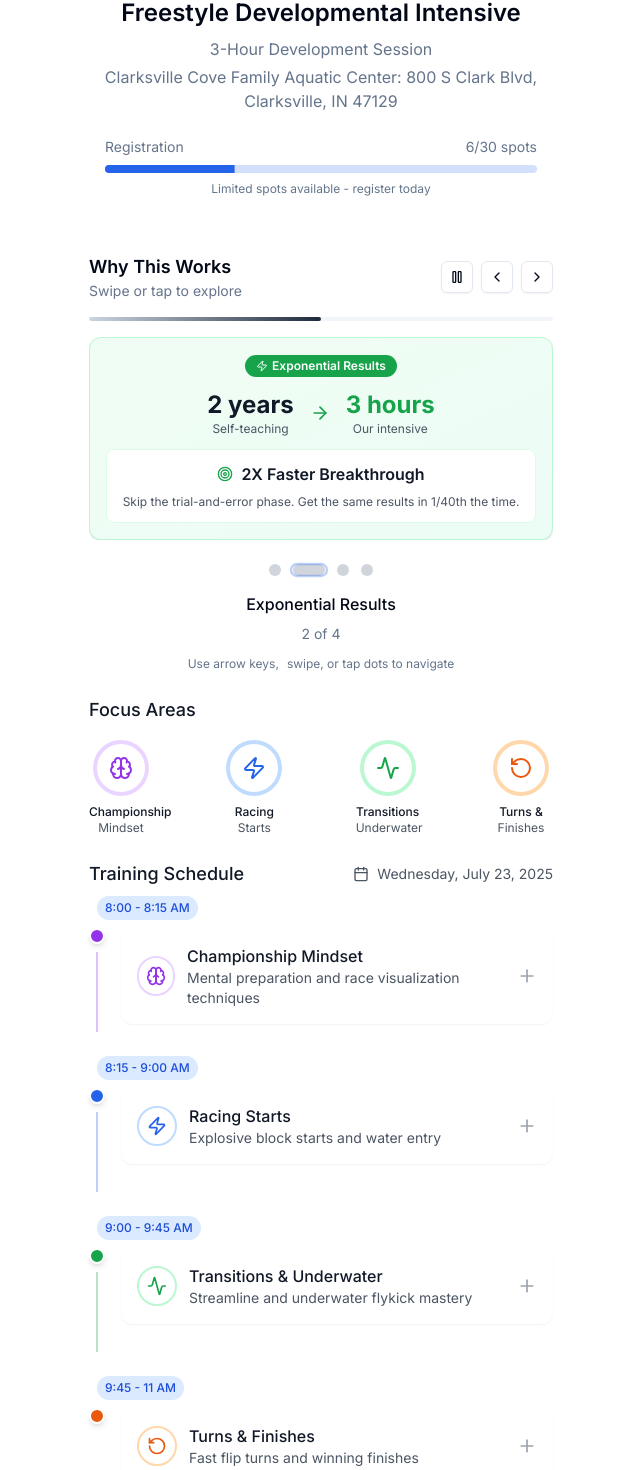
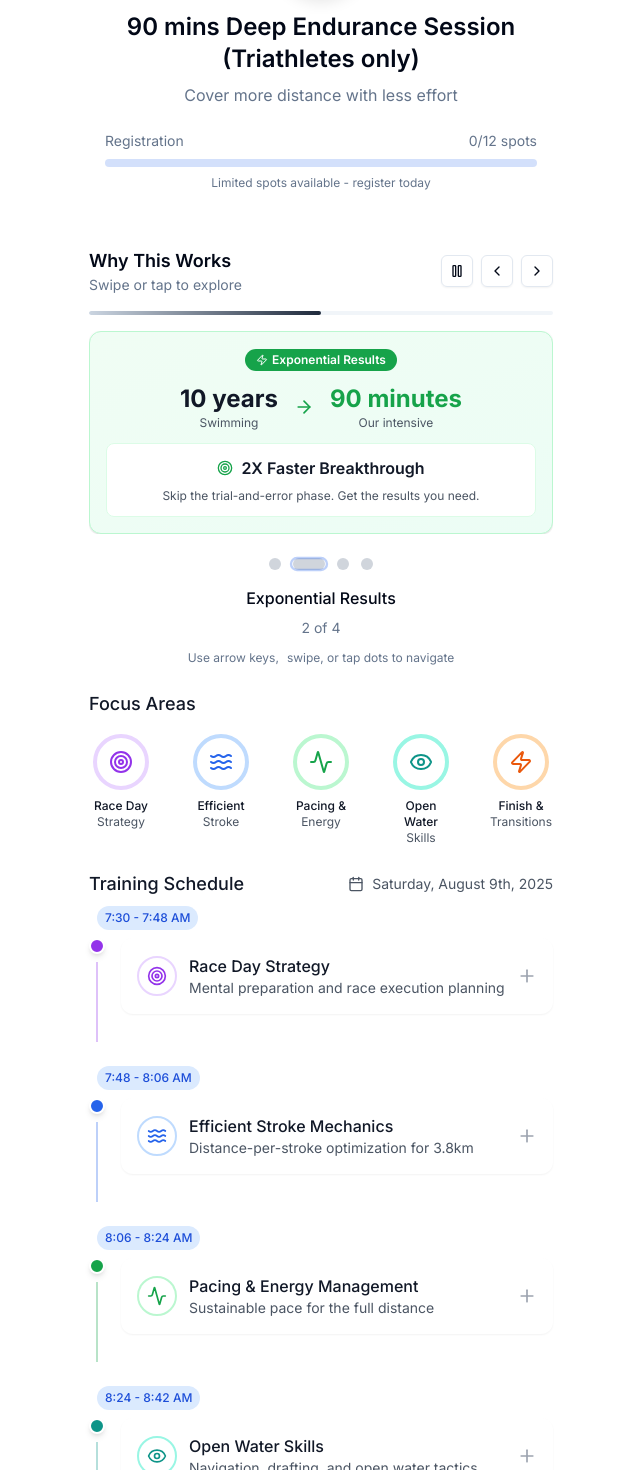
Before and after one commit to cblon/thespeedwithin, a Next.js app: page / in a window 1280 px wide. Shown: the part 238-1708 px from the top of the page, without its empty margins (319-959 px from the left). Built offline with nearby package versions, Linux system fonts and the light colour scheme.

Commit message:
initial commit

```diff
--- a/app/layout.tsx
+++ b/app/layout.tsx
@@ -6,13 +6,13 @@ import "./globals.css"
 const inter = Inter({ subsets: ["latin"] })
 
 export const metadata: Metadata = {
-  title: "Freestyle Developmental Intensive - Elite Swim Academy",
+  title: "90 mins Deep Endurance Session (Triathletes only)",
   description:
     "4-hour developmental intensive focusing on championship mindset, racing starts, transitions, freestyle stroke, and turns & finishes.",
   keywords: ["swimming", "freestyle", "training", "intensive", "coaching"],
   authors: [{ name: "Elite Swim Academy" }],
   openGraph: {
-    title: "Freestyle Developmental Intensive - Elite Swim Academy",
+    title: "90 mins Deep Endurance Session (Triathletes only)",
     description: "4-hour developmental intensive for competitive swimmers",
     type: "website",
     locale: "en_US",
--- a/app/page.tsx
+++ b/app/page.tsx
@@ -12,53 +12,153 @@ import { SwipeablePersuasionCarousel } from "@/components/swipeable-persuasion-c
 import { SkinInGame } from "@/components/skin-in-game"
 
 const focusAreas: FocusArea[] = [
-  { icon: Brain, color: "purple-600", borderColor: "purple-200", title: "Championship", subtitle: "Mindset" },
-  { icon: Zap, color: "blue-600", borderColor: "blue-200", title: "Racing", subtitle: "Starts" },
-  { icon: Activity, color: "green-600", borderColor: "green-200", title: "Transitions", subtitle: "Underwater" },
-  // { icon: Waves, color: "teal-600", borderColor: "teal-200", title: "Freestyle", subtitle: "Stroke" },
-  { icon: RotateCcw, color: "orange-600", borderColor: "orange-200", title: "Turns &", subtitle: "Finishes" },
+      {
+      icon: Target,
+      color: "purple-600",
+      borderColor: "purple-200",
+      title: "Race Day",
+      subtitle: "Strategy",
+    },
+    {
+      icon: Waves,
+      color: "blue-600",
+      borderColor: "blue-200",
+      title: "Efficient",
+      subtitle: "Stroke",
+    },
+    {
+      icon: Activity,
+      color: "green-600",
+      borderColor: "green-200",
+      title: "Pacing &",
+      subtitle: "Energy",
+    },
+    {
+      icon: Eye,
+      color: "teal-600",
+      borderColor: "teal-200",
+      title: "Open Water",
+      subtitle: "Skills",
+    },
+    {
+      icon: Zap,
+      color: "orange-600",
+      borderColor: "orange-200",
+      title: "Finish &",
+      subtitle: "Transitions",
+    },
+  // { icon: Brain, color: "purple-600", borderColor: "purple-200", title: "Championship", subtitle: "Mindset" },
+  // { icon: Zap, color: "blue-600", borderColor: "blue-200", title: "Racing", subtitle: "Starts" },
+  // { icon: Activity, color: "green-600", borderColor: "green-200", title: "Transitions", subtitle: "Underwater" },
+  // // { icon: Waves, color: "teal-600", borderColor: "teal-200", title: "Freestyle", subtitle: "Stroke" },
+  // { icon: RotateCcw, color: "orange-600", borderColor: "orange-200", title: "Turns &", subtitle: "Finishes" },
 ]
 
 const scheduleData: ScheduleItem[] = [
         {
-    time: "8:00 - 8:15 AM",
-    title: "Championship Mindset",
-    icon: Brain,
+        time: "7:30 - 7:48 AM",
+        title: "Race Day Strategy",
+        icon: Target,
         color: "purple",
-    description: "Mental preparation and race visualization techniques",
+        description: "Mental preparation and race execution planning",
         details: [
-      // "Pre-race mental preparation strategies",
-      // "Visualization techniques for optimal performance",
-      "Building confidence and focus",
-      // "Managing competition nerves",
+          "Pre-race warm-up and mental preparation",
+          "Mass start positioning and strategy",
+          "Dealing with contact and chaos",
+          "Staying calm and focused in open water",
         ],
       },
       {
-    time: "8:15 - 9:00 AM",
-    title: "Racing Starts",
-    icon: Zap,
+        time: "7:48 - 8:06 AM",
+        title: "Efficient Stroke Mechanics",
+        icon: Waves,
         color: "blue",
-    description: "Explosive block starts and water entry",
+        description: "Distance-per-stroke optimization for 3.8km",
         details: [
-      "Optimal block positioning and setup",
-      "Explosive start technique",
-      "Perfect water entry angles",
-      // "Reaction time improvement",
+          "High elbow catch for maximum propulsion",
+          "Body rotation and core engagement",
+          "Streamlined body position",
+          "Bilateral breathing technique",
         ],
       },
       {
-    time: "9:00 - 9:45 AM",
-    title: "Transitions & Underwater",
+        time: "8:06 - 8:24 AM",
+        title: "Pacing & Energy Management",
         icon: Activity,
         color: "green",
-    description: "Streamline and underwater flykick mastery",
+        description: "Sustainable pace for the full distance",
         details: [
-      "Perfect streamline positioning",
-      "Powerful underwater flykick technique",
-      "Optimal kick count strategy",
-      "Seamless breakout timing",
+          "Finding your sustainable threshold pace",
+          "Negative split strategy",
+          "Energy conservation techniques",
+          "Heart rate and effort management",
         ],
       },
+      {
+        time: "8:24 - 8:42 AM",
+        title: "Open Water Skills",
+        icon: Eye,
+        color: "teal",
+        description: "Navigation, drafting, and open water tactics",
+        details: [
+          "Sighting technique without breaking rhythm",
+          "Swimming straight and course navigation",
+          "Drafting and pack swimming",
+          "Dealing with currents and conditions",
+        ],
+      },
+      {
+        time: "8:42 - 9:00 AM",
+        title: "Finish & Transitions",
+        icon: Zap,
+        color: "orange",
+        description: "Race day execution and T1 preparation",
+        details: [
+          "Wetsuit swimming technique adjustments",
+          "Fast wetsuit removal in T1",
+          "Race day logistics and preparation",
+          "Swim-to-bike transition strategy",
+        ],
+      },
+  // {
+  //   time: "8:00 - 8:15 AM",
+  //   title: "Championship Mindset",
+  //   icon: Brain,
+  //   color: "purple",
+  //   description: "Mental preparation and race visualization techniques",
+  //   details: [
+  //     // "Pre-race mental preparation strategies",
+  //     // "Visualization techniques for optimal performance",
+  //     "Building confidence and focus",
+  //     // "Managing competition nerves",
+  //   ],
+  // },
+  // {
+  //   time: "8:15 - 9:00 AM",
+  //   title: "Racing Starts",
+  //   icon: Zap,
+  //   color: "blue",
+  //   description: "Explosive block starts and water entry",
+  //   details: [
+  //     "Optimal block positioning and setup",
+  //     "Explosive start technique",
+  //     "Perfect water entry angles",
+  //     // "Reaction time improvement",
+  //   ],
+  // },
+  // {
+  //   time: "9:00 - 9:45 AM",
+  //   title: "Transitions & Underwater",
+  //   icon: Activity,
+  //   color: "green",
+  //   description: "Streamline and underwater flykick mastery",
+  //   details: [
+  //     "Perfect streamline positioning",
+  //     "Powerful underwater flykick technique",
+  //     "Optimal kick count strategy",
+  //     "Seamless breakout timing",
+  //   ],
+  // },
   // {
   //   time: "10:15 - 11:00 AM",
   //   title: "Freestyle Stroke",
@@ -72,30 +172,30 @@ const scheduleData: ScheduleItem[] = [
   //     "Catch and pull technique",
   //   ],
   // },
-  {
-    time: "9:45 - 11 AM",
-    title: "Turns & Finishes",
-    icon: RotateCcw,
-    color: "orange",
-    description: "Fast flip turns and winning finishes",
-    details: [
-      "High-speed flip turn technique",
-      "Wall approach optimization",
-      "Powerful push-off mechanics",
-      "Race-winning finish strategy",
-    ],
-  },
+  // {
+  //   time: "9:45 - 11 AM",
+  //   title: "Turns & Finishes",
+  //   icon: RotateCcw,
+  //   color: "orange",
+  //   description: "Fast flip turns and winning finishes",
+  //   details: [
+  //     "High-speed flip turn technique",
+  //     "Wall approach optimization",
+  //     "Powerful push-off mechanics",
+  //     "Race-winning finish strategy",
+  //   ],
+  // },
 ]
 
 const registrationData: RegistrationData = {
-  current: 6,
-  total: 30,
-  progressValue: 30,
+  current: 0,
+  total: 12,
+  progressValue: 0,
 }
 
   // Pricing - Investment
  const pricing:any = {
-    duration: "Freestyle Developmental Intensive",
+    duration: "90 mins Deep Endurance Session (Triathletes only)",
     price: "$100",
     description: "",
   }
@@ -206,12 +306,12 @@ const offering: any = [
       },
       newNormal: {
         id: 'new-normal',
-        title: 'Industry Standard',
+        title: 'The Standard',
         color: 'from-purple-500 to-indigo-500',
         component: 'NewNormal',
         data: {
           badge: {
-            text: 'Industry Standard',
+            text: 'The Standard',
             icon: Star
           },
           title: 'This is How Elite Swimmers Train',
@@ -341,15 +441,15 @@ export default function FreestyleIntensivePage() {
 
   return (
     <div className="min-h-screen bg-background">
-      <AnimatedHeader title="Freestyle Developmental Intensive" onBackClick={handleBackClick} />
+      <AnimatedHeader title="90 mins Deep Endurance Session (Triathletes only)" onBackClick={handleBackClick} />
 
       <main className="px-6 py-6 space-y-6 max-w-lg mx-auto">
 
 
         <HeroSection
           icon={Waves}
-          title="Freestyle Developmental Intensive"
-          subtitle="3-Hour Development Session"
+          title="90 mins Deep Endurance Session (Triathletes only)"
+          subtitle="Cover more distance with less effort"
           registration={registrationData}
         />
         <SwipeablePersuasionCarousel
@@ -362,7 +462,7 @@ export default function FreestyleIntensivePage() {
 
         <FocusAreas areas={focusAreas} />
 
-        <ScheduleTimeline date="Wednesday, July 23, 2025" items={scheduleData} />
+        <ScheduleTimeline date="Saturday, August 9th, 2025" items={scheduleData} />
 
           <SkinInGame delay={2.1} />
 
@@ -379,7 +479,7 @@ export default function FreestyleIntensivePage() {
           venmoUsername={payment?.venmoUsername || "elite-swim-academy"}
           venmoLink={payment?.venmoLink}
           qrCodeUrl={payment?.qrCodeUrl}
-          programTitle={"Freestyle Developmental Intensive"}
+          programTitle={"90 mins Deep Endurance Session (Triathletes only)"}
         />
       )}
         <br />
--- a/components/contact-info.tsx
+++ b/components/contact-info.tsx
@@ -32,9 +32,9 @@ export function ContactInfo({ name, email, phone, delay = 3.2 }: ContactInfoProp
         </span>
       </motion.p>
       <motion.p initial={{ opacity: 0 }} animate={{ opacity: 1 }} transition={{ duration: 0.4, delay: delay + 0.2 }}>
-        Coming soon
+        {/* Coming soon         */}
       </motion.p>
-      <Link href="https://forms.gle/5dorqWKurRpAz3LL9" passHref legacyBehavior>
+      <Link href="https://www.instagram.com/the.fishbowl.swim.community" passHref legacyBehavior>
         <motion.a
           whileHover={{ scale: 1.1, color: '#ff5722' }}
           whileTap={{ scale: 0.95 }}
@@ -48,7 +48,7 @@ export function ContactInfo({ name, email, phone, delay = 3.2 }: ContactInfoProp
             color: '#000',
           }}
         >
-          Join the newsletter
+          Follow on Instagram
         </motion.a>
       </Link>
 
--- a/components/new-normal.tsx
+++ b/components/new-normal.tsx
@@ -23,25 +23,24 @@ export function NewNormal({ delay = 1.1, className }: NewNormalProps) {
           <div className="text-center">
             <Badge className="bg-purple-600 text-white mb-3">
               <Star className="h-3 w-3 mr-1" />
-              Industry Standard
+             The Standard
             </Badge>
 
-            <h4 className="font-semibold text-gray-900 mb-2">This is How Elite Swimmers Train</h4>
+            <h4 className="font-semibold text-gray-900 mb-2">This is How Swimmers Train</h4>
             <p className="text-sm text-gray-700 mb-4">
-              Intensive technique sessions aren't optional anymore. They're the baseline for serious competitive
-              swimmers.
+              Swim efficiency sessions aren't optional anymore. They're the baseline for long distance swimming.
             </p>
 
             <div className="grid grid-cols-2 gap-3">
               <div className="bg-white rounded-lg p-3 border border-purple-100">
                 <TrendingUp className="h-5 w-5 text-purple-600 mx-auto mb-1" />
-                <div className="text-lg font-bold text-gray-900">89%</div>
-                <div className="text-xs text-gray-600">D1 recruits use intensives</div>
+                <div className="text-lg font-bold text-gray-900">92%</div>
+                <div className="text-xs text-gray-600">Distance swimmers use swim intensives</div>
               </div>
               <div className="bg-white rounded-lg p-3 border border-purple-100">
                 <Users className="h-5 w-5 text-purple-600 mx-auto mb-1" />
                 <div className="text-lg font-bold text-gray-900">Top 10%</div>
-                <div className="text-xs text-gray-600">All train this way</div>
+                <div className="text-xs text-gray-600">All prioritize efficiency</div>
               </div>
             </div>
           </div>
--- a/components/plain-vanilla.tsx
+++ b/components/plain-vanilla.tsx
@@ -12,10 +12,10 @@ interface PlainVanillaProps {
 
 export function PlainVanilla({ delay = 1.3, className }: PlainVanillaProps) {
   const steps = [
-    "Identify your biggest technique flaw",
-    "Apply the correct biomechanical fix",
-    "Practice with immediate feedback",
-    "Lock in the new muscle memory",
+    "Distance per stroke over stroke rate",
+    "Save energy for bike + marathon",
+    "Swim straight, draft effectively",
+    "Race day execution plan",
   ]
 
   return (
@@ -33,7 +33,7 @@ export function PlainVanilla({ delay = 1.3, className }: PlainVanillaProps) {
               Simple Truth
             </Badge>
             <h4 className="font-semibold text-gray-900">It's Actually Pretty Obvious</h4>
-            <p className="text-sm text-gray-700 mt-1">Fast swimming isn't mysterious. It's just 4 simple steps:</p>
+            <p className="text-sm text-gray-700 mt-1">Fast distance swimming isn't mysterious. It's just 4 simple steps:</p>
           </div>
 
           <div className="space-y-2">
--- a/components/sections/hero-section.tsx
+++ b/components/sections/hero-section.tsx
@@ -48,14 +48,15 @@ export function HeroSection({ icon: Icon, title, subtitle, registration, delay =
         {subtitle}
       </motion.p>
 
-      <motion.p
+
+      {/* <motion.p
         className="text-muted-foreground mb-6"
         initial={{ opacity: 0, y: 10 }}
         animate={{ opacity: 1, y: 0 }}
         transition={{ duration: 0.5, delay: delay + 0.3 }}
       >
      Clarksville Cove Family Aquatic Center: 800 S Clark Blvd, Clarksville, IN 47129
-      </motion.p>
+      </motion.p> */}
 
       <motion.div
         className="mt-6 px-4"
--- a/components/skin-in-game.tsx
+++ b/components/skin-in-game.tsx
@@ -28,7 +28,7 @@ export function SkinInGame({ delay = 0.9, className }: SkinInGameProps) {
               <Badge className="bg-blue-600 text-white mb-2">Our Guarantee</Badge>
               <h4 className="font-semibold text-gray-900 mb-2">Coach's Personal Promise</h4>
               <p className="text-sm text-gray-700 mb-3">
-                If you don't see technique improvement within 30 days, I'll personally coach you for free
+                If you don't feel better in the water before your race, I'll personally coach you for free
                 until you do.
               </p>
               <div className="flex items-center gap-2">
--- a/components/two-x-multiplier.tsx
+++ b/components/two-x-multiplier.tsx
@@ -28,14 +28,14 @@ export function TwoXMultiplier({ delay = 0.7, className }: TwoXMultiplierProps)
 
             <div className="flex items-center justify-center gap-4 mb-3">
               <div className="text-center">
-                <div className="text-2xl font-bold text-gray-900">2 years</div>
-                <div className="text-xs text-gray-600">Self-teaching</div>
+                <div className="text-2xl font-bold text-gray-900">10 years</div>
+                <div className="text-xs text-gray-600">Swimming</div>
               </div>
 
               <ArrowRight className="h-5 w-5 text-green-600" />
 
               <div className="text-center">
-                <div className="text-2xl font-bold text-green-600">3 hours</div>
+                <div className="text-2xl font-bold text-green-600">90 minutes</div>
                 <div className="text-xs text-gray-600">Our intensive</div>
               </div>
             </div>
@@ -46,7 +46,7 @@ export function TwoXMultiplier({ delay = 0.7, className }: TwoXMultiplierProps)
                 <span className="font-semibold text-gray-900">2X Faster Breakthrough</span>
               </div>
               <p className="text-xs text-gray-600">
-                Skip the trial-and-error phase. Get the same results in 1/40th the time.
+                Skip the trial-and-error phase. Get the results you need.
               </p>
             </div>
           </div>
--- a/components/winter-is-coming.tsx
+++ b/components/winter-is-coming.tsx
@@ -3,7 +3,7 @@
 import { motion } from "framer-motion"
 import { Card, CardContent } from "@/components/ui/card"
 import { Badge } from "@/components/ui/badge"
-import { AlertTriangle, Clock, TrendingDown } from "lucide-react"
+import { AlertTriangle, Clock, TrendingDown, Wrench } from "lucide-react"
 
 interface WinterIsComingProps {
   delay?: number
@@ -31,19 +31,18 @@ export function WinterIsComing({ delay = 0.5, className }: WinterIsComingProps)
                 </Badge>
                 <Clock className="h-4 w-4 text-orange-600" />
               </div>
-              <h4 className="font-semibold text-gray-900 mb-2">The Plateau is Real</h4>
+              <h4 className="font-semibold text-gray-900 mb-2">The Swim Will Make or Break Your Race</h4>
               <p className="text-sm text-gray-700 mb-3">
-                Most swimmers hit a wall after 6-12 months. Without proper technique refinement, you'll spend years
-                making the same mistakes.
+               Poor swim technique doesn't just cost you time - it destroys your bike and run. You'll start T1 already in oxygen debt with burning shoulders.
               </p>
-              <div className="flex items-center gap-4 text-xs text-gray-600">
+              <div className="flex flex-col items-center gap-4 text-xs text-gray-600">
                 <div className="flex items-center gap-1">
-                  <TrendingDown className="h-3 w-3 text-red-500" />
-                  <span>Motivation drops 73%</span>
+                  <Clock className="h-3 w-3 text-red-500" />
+                  <span>Bad swim = 20+ min slower overall time</span>
                 </div>
                 <div className="flex items-center gap-1">
-                  <Clock className="h-3 w-3 text-orange-500" />
-                  <span>Progress stalls</span>
+                  <Wrench className="h-3 w-3 text-orange-500" />
+                  <span>Shoulder fatigue ruins your bike power</span>
                 </div>
               </div>
             </div>
```
Lines whose indentation alone changed are shown as unchanged.
